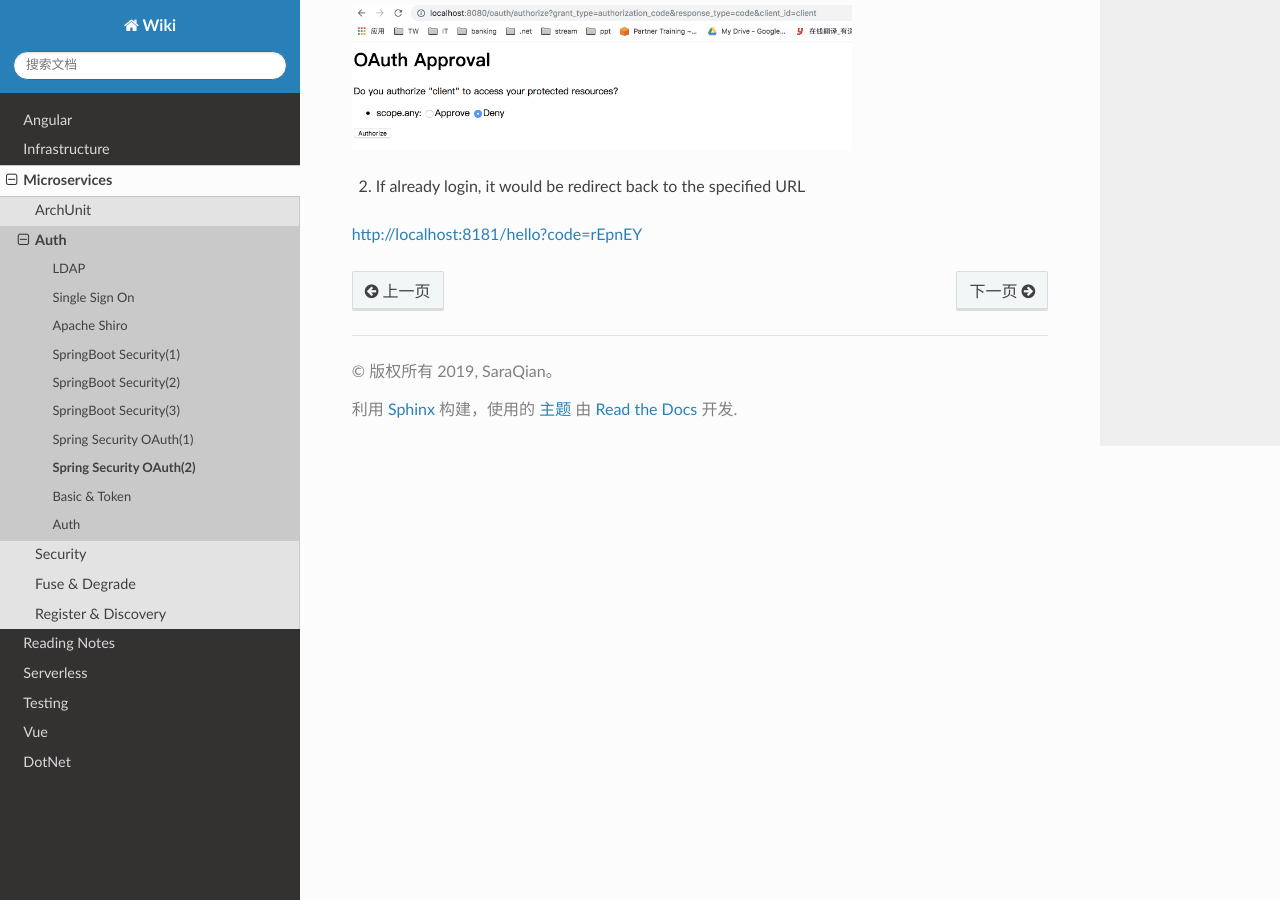
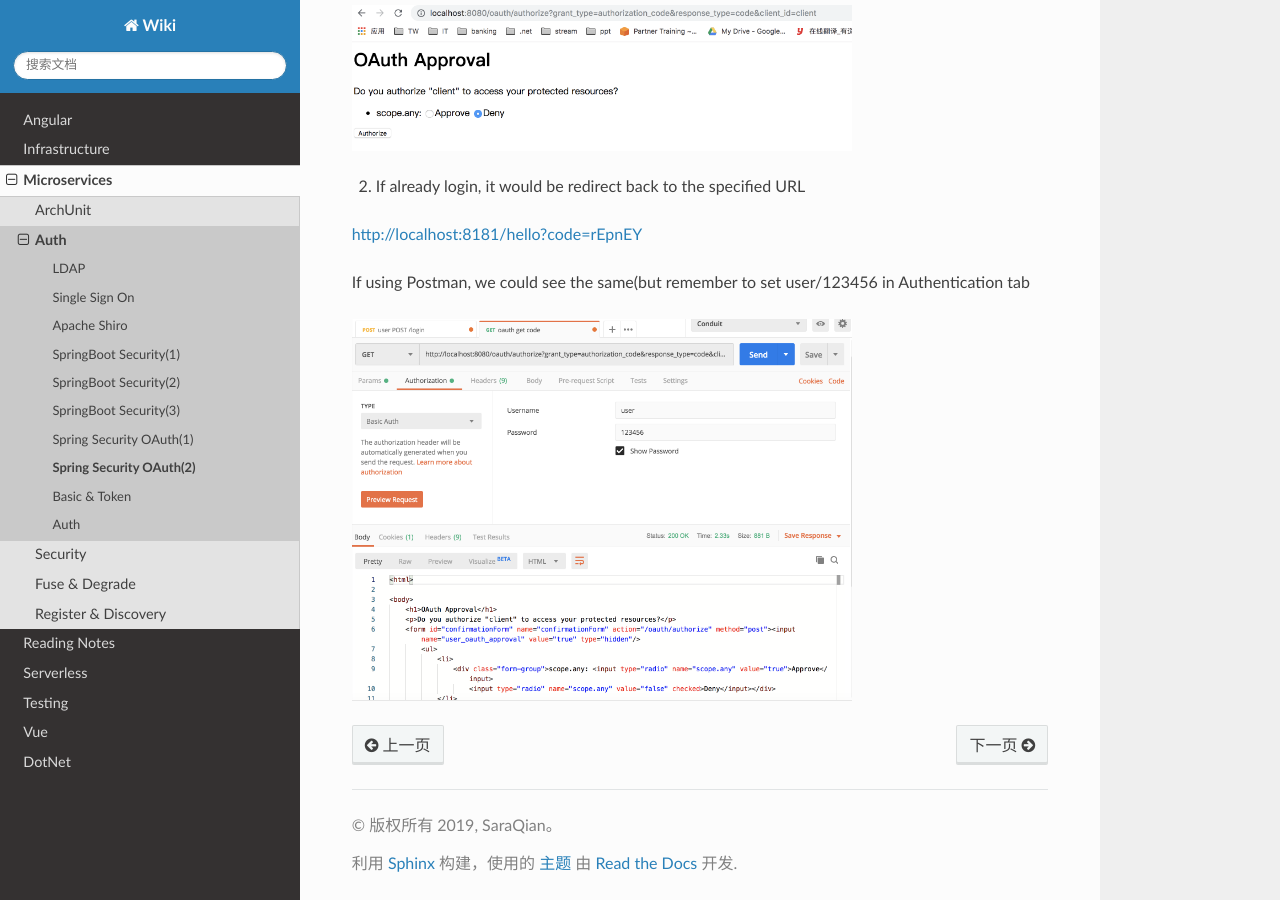
Before and after one commit to abigail830/Sphinx_wiki, a Sphinx documentation site: the page built from source/Microservices/Auth/SpringSecurity_OAuth2.rst, in a window 1280 px wide and 900 px high, scrolled down 775 px. Built offline with Sphinx 7.4.7 and the Read the Docs theme 2.0.0, drawn with Linux system fonts in a browser that asks for light colours.

Commit message:
Update SpringSecurity_OAuth2.rst

```diff
--- a/source/Microservices/Auth/SpringSecurity_OAuth2.rst
+++ b/source/Microservices/Auth/SpringSecurity_OAuth2.rst
@@ -41,5 +41,9 @@ Auth screen would be shown
 http://localhost:8181/hello?code=rEpnEY
 
 
+If using Postman, we could see the same(but remember to set user/123456 in Authentication tab
+
+.. image:: ../../../images/oauth2_2.png
+  :width: 500px
 
 .. index:: Microservices, SpringBoot
```
